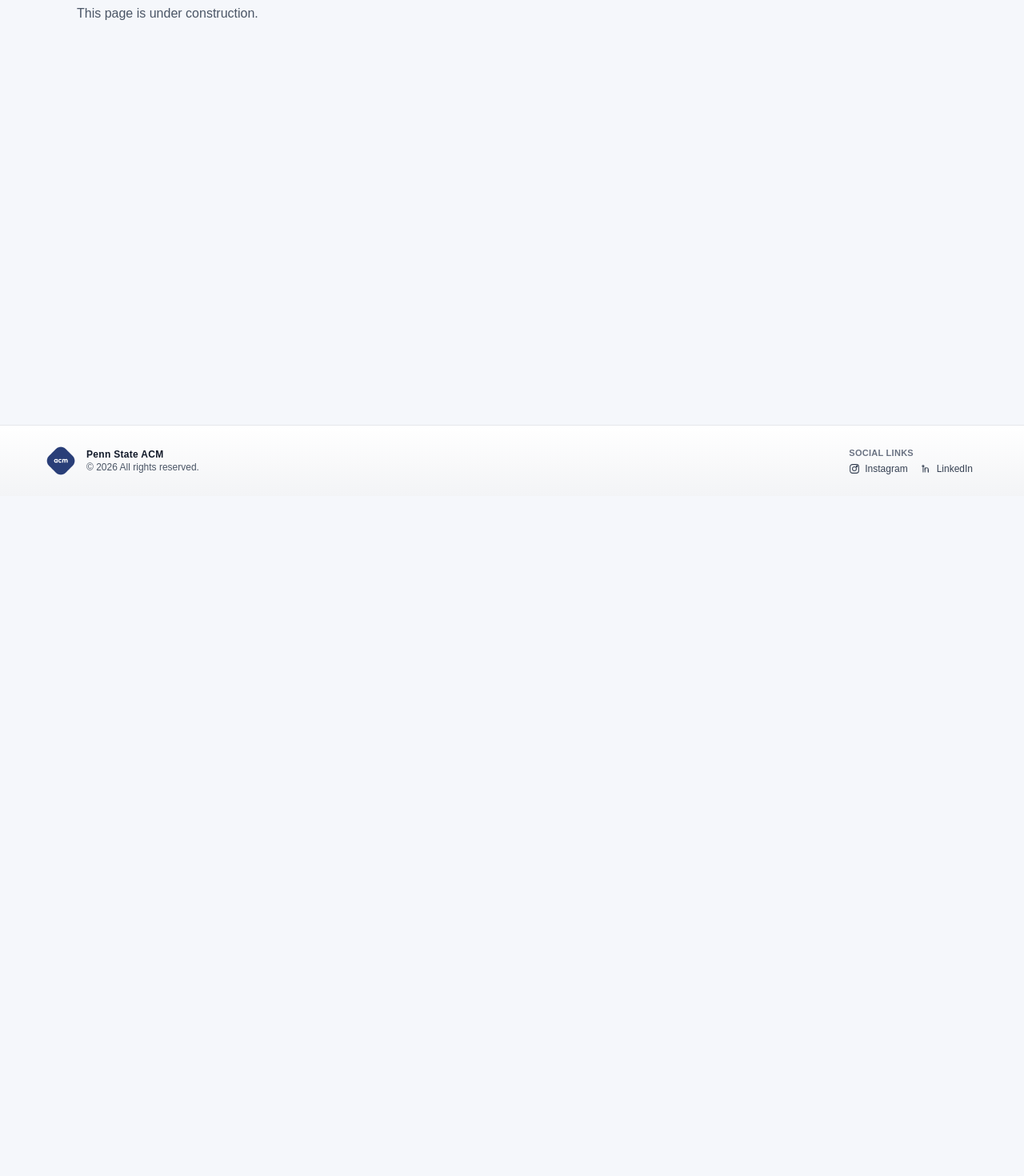
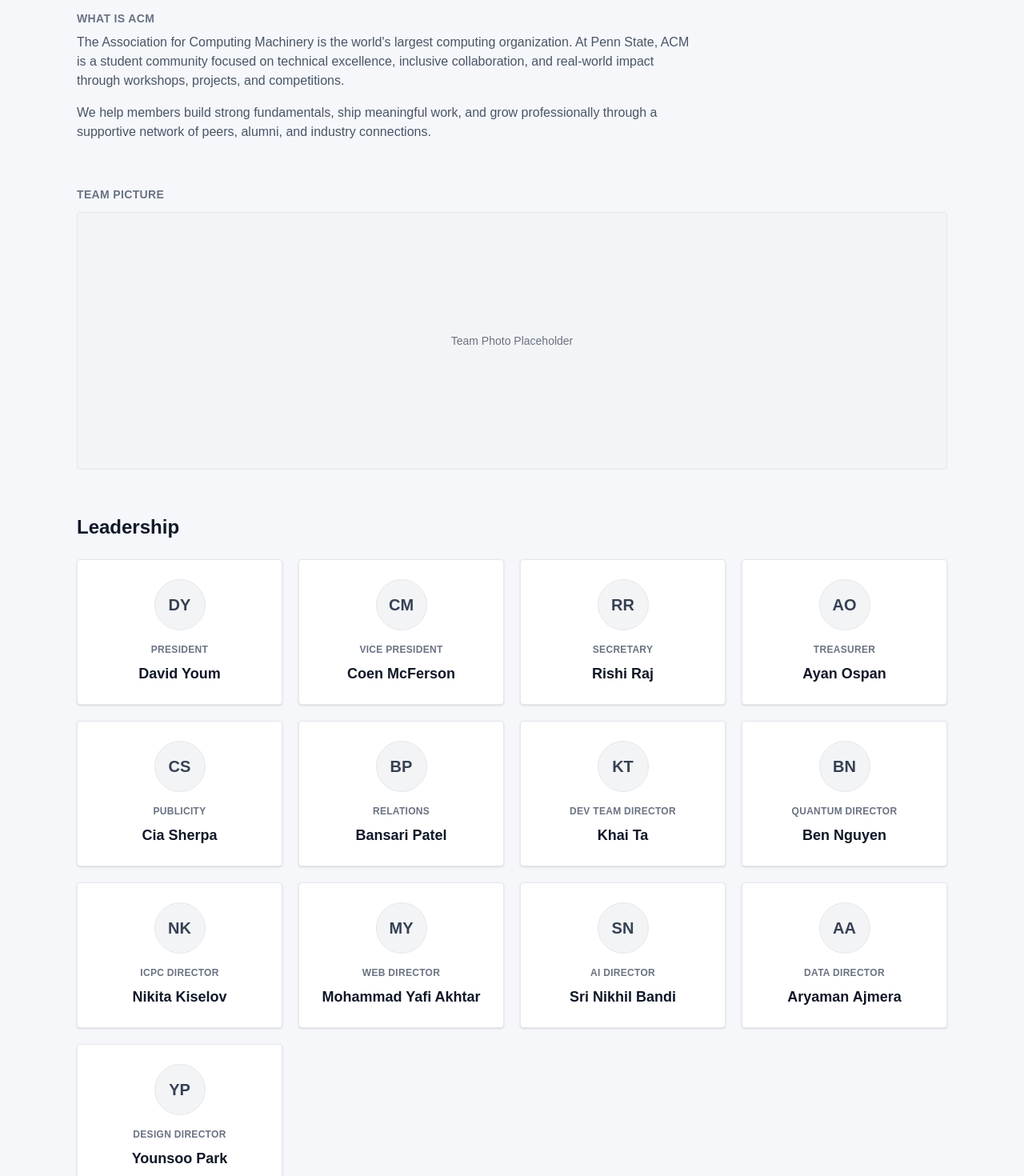
Before and after one commit to acmpsu/acm-website, a Next.js app: page /about in a window 1280 px wide. Shown: the part 180-1650 px from the top of the page at 80% size. Before the commit the page ends 800 px from the top, so only its background shows below. Built offline with nearby package versions, Linux system fonts and the light colour scheme.

Commit message:
create about me

```diff
--- a/src/app/(pages)/about/page.tsx
+++ b/src/app/(pages)/about/page.tsx
@@ -1,8 +1,116 @@
+type Leader = {
+  name: string;
+  role: string;
+};
+
+function getInitials(name: string) {
+  return name
+    .split(" ")
+    .filter(Boolean)
+    .slice(0, 2)
+    .map((part) => part[0]?.toUpperCase() ?? "")
+    .join("");
+}
+
+const LEADERSHIP: Leader[] = [
+  {
+    name: "David Youm",
+    role: "President",
+  },
+  {
+    name: "Coen McFerson",
+    role: "Vice President",
+  },
+  {
+    name: "Rishi Raj",
+    role: "Secretary",
+  },
+  {
+    name: "Ayan Ospan",
+    role: "Treasurer",
+  },
+  {
+    name: "Cia Sherpa",
+    role: "Publicity",
+  },
+  {
+    name: "Bansari Patel",
+    role: "Relations",
+  },
+  {
+    name: "Khai Ta",
+    role: "Dev Team Director",
+  },
+  {
+    name: "Ben Nguyen",
+    role: "Quantum Director",
+  },
+  {
+    name: "Nikita Kiselov",
+    role: "ICPC Director",
+  },
+  {
+    name: "Mohammad Yafi Akhtar",
+    role: "Web Director",
+  },
+  {
+    name: "Sri Nikhil Bandi",
+    role: "AI Director",
+  },
+  {
+    name: "Aryaman Ajmera",
+    role: "Data Director",
+  },
+  {
+    name: "Younsoo Park",
+    role: "Design Director",
+  },
+];
+
 export default function AboutPage() {
   return (
-    <div>
-      <h1 className="text-4xl font-bold mb-4">About</h1>
-      <p className="text-gray-600">This page is under construction.</p>
+    <div className="space-y-14">
+      <section>
+        <h1 className="text-4xl font-bold text-gray-900">About ACM @ Penn State</h1>
+        <p className="mt-6 text-sm font-semibold uppercase tracking-wide text-gray-500">What Is ACM</p>
+        <p className="mt-2 max-w-3xl text-gray-600">
+          The Association for Computing Machinery is the world&apos;s largest computing organization.
+          At Penn State, ACM is a student community focused on technical excellence, inclusive
+          collaboration, and real-world impact through workshops, projects, and competitions.
+        </p>
+        <p className="mt-4 max-w-3xl text-gray-600">
+          We help members build strong fundamentals, ship meaningful work, and grow professionally
+          through a supportive network of peers, alumni, and industry connections.
+        </p>
+      </section>
+
+      <section>
+        <p className="text-sm font-semibold uppercase tracking-wide text-gray-500">Team Picture</p>
+        <div className="mt-3 overflow-hidden rounded border border-gray-200 bg-gray-100">
+          <div className="flex h-56 items-center justify-center text-sm font-medium text-gray-500 sm:h-72 lg:h-80">
+            Team Photo Placeholder
+          </div>
+        </div>
+      </section>
+
+      <section>
+        <h2 className="text-2xl font-semibold text-gray-900">Leadership</h2>
+        <div className="mt-6 grid gap-5 sm:grid-cols-2 lg:grid-cols-4">
+          {LEADERSHIP.map((leader) => (
+            <article
+              key={leader.name}
+              className="rounded border border-gray-200 bg-white p-6 text-center shadow-sm transition hover:-translate-y-0.5 hover:border-gray-300 hover:shadow-md"
+            >
+              <div className="mx-auto mb-4 flex h-16 w-16 items-center justify-center rounded-full border border-gray-200 bg-gray-100 text-xl font-semibold text-gray-700">
+                {getInitials(leader.name)}
+              </div>
+              <p className="text-xs font-semibold uppercase tracking-wide text-gray-500">{leader.role}</p>
+              <h3 className="mt-2 text-lg font-semibold text-gray-900">{leader.name}</h3>
+            </article>
+          ))}
+        </div>
+      </section>
+
     </div>
   );
 }
```
